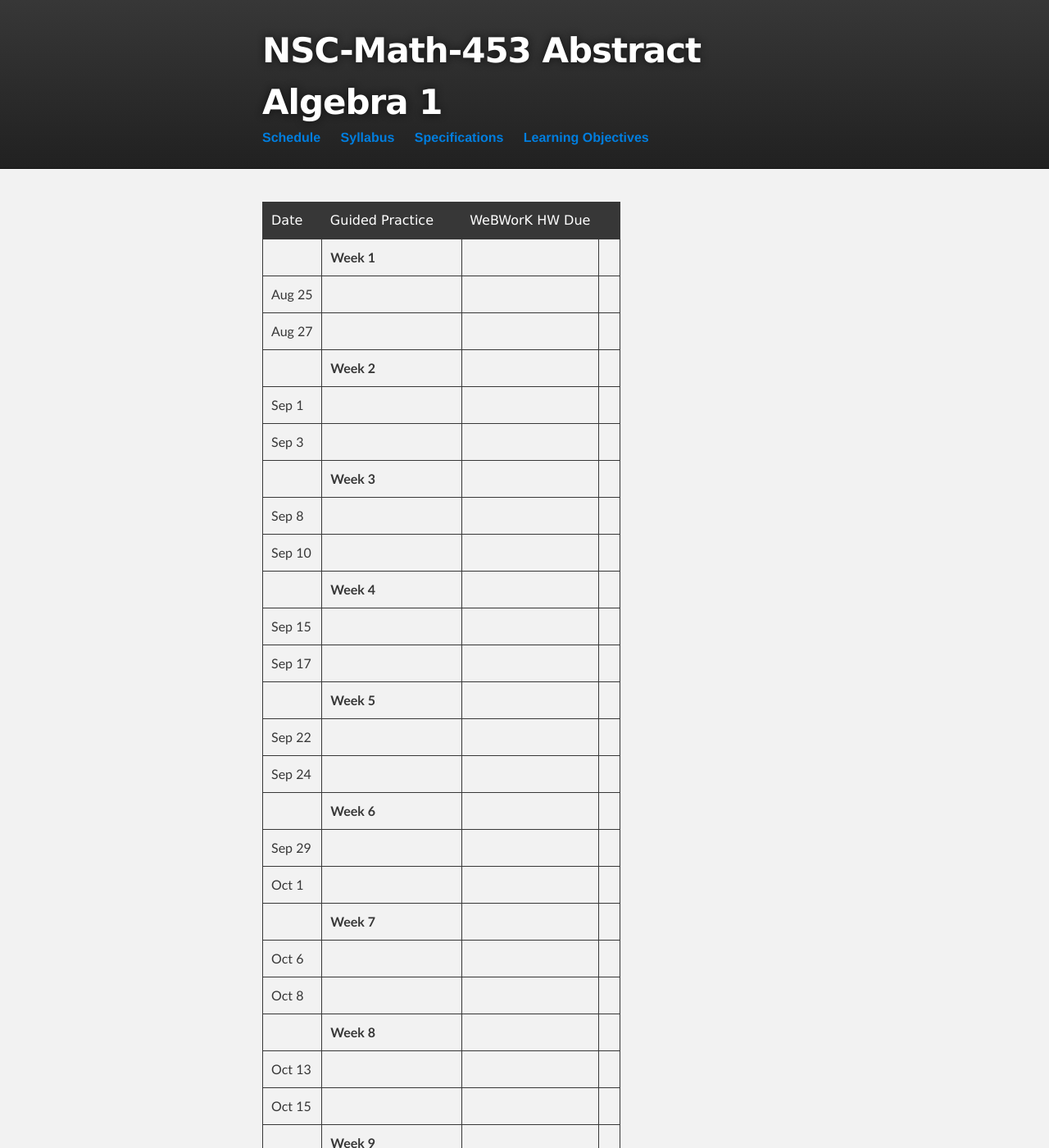
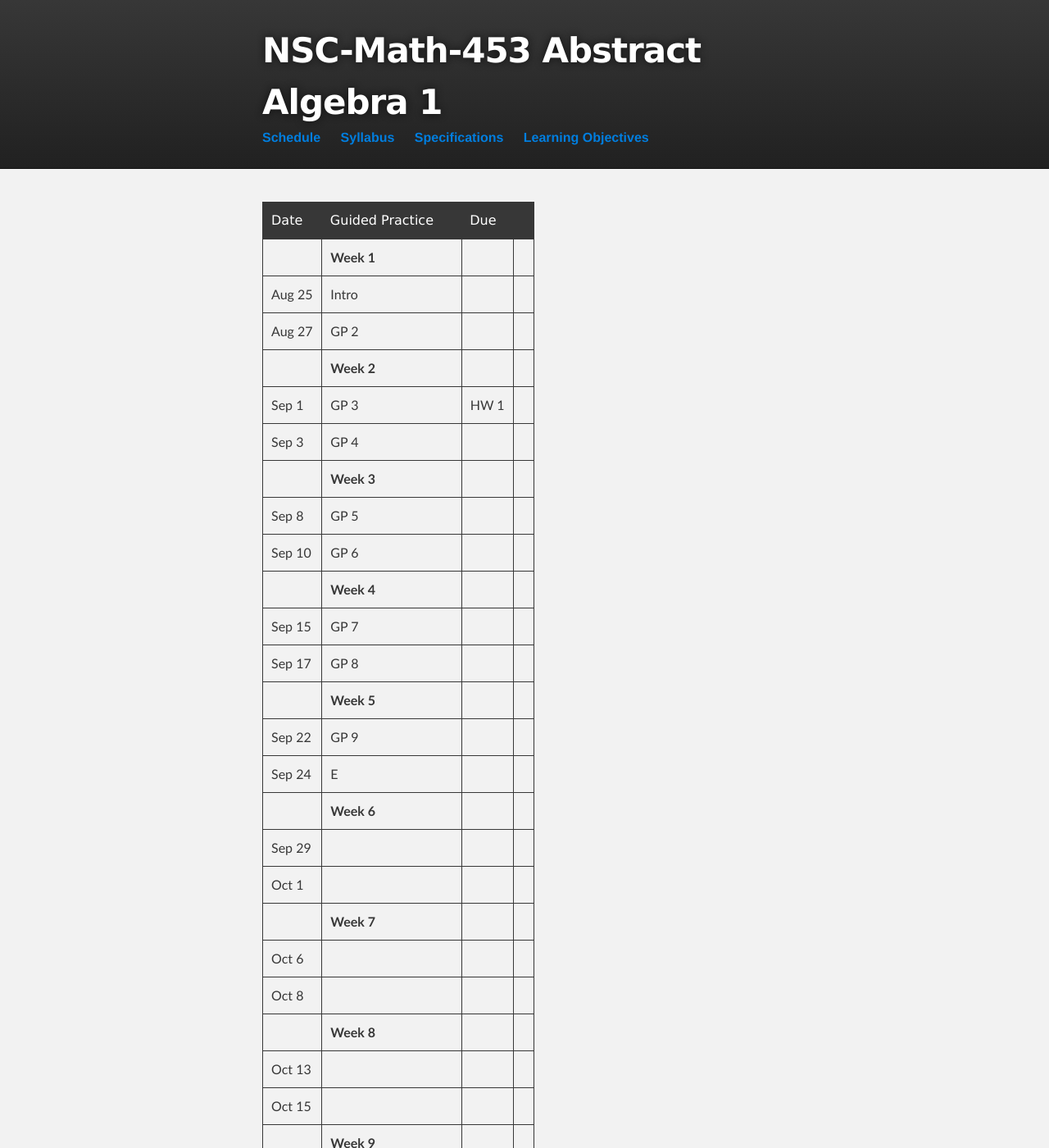
Before and after one commit to sergeballif/NSC-Math-453, a Jekyll site: the page built from index.md, in a window 1280 px wide and 1400 px high. Shown: the whole window at 82% size. Built offline with Jekyll 4.4.1, drawn with Linux system fonts in a browser that asks for light colours.

Commit message:
Update index.md

```diff
--- a/index.md
+++ b/index.md
@@ -3,23 +3,23 @@ layout: default
 title: Math 181 Schedule
 ---
 
-| Date   	| Guided Practice 	| WeBWorK HW Due 	|
+| Date   	| Guided Practice 	|  Due 	|
 |--------	|---------	|-----------------	|
 | 	| **Week 1**      	| |
-| Aug 25 	|  |	|
-| Aug 27 	|  |	|
+| Aug 25 	| Intro  |	|
+| Aug 27 	| GP 2 |	|
 |     	|   **Week 2**      	|                 	|
-| Sep 1 	|  | 	|
-| Sep 3 	|  | 	|
+| Sep 1 	| GP 3 | HW 1	|
+| Sep 3 	| GP 4  | 	|
 |     	|   **Week 3**      	|                 	|
-| Sep 8 	|  | |
-| Sep 10 	|  | |
+| Sep 8 	| GP 5 | |
+| Sep 10 	| GP 6 | |
 |     	|   **Week 4**      	|                 	|
-| Sep 15 	|  |	|
-| Sep 17 	|  |	|
+| Sep 15 	| GP 7|	|
+| Sep 17 	| GP 8 |	|
 |     	|   **Week 5**      	|                 	|
-| Sep 22 	|  |             	|
-| Sep 24 		| |             	|
+| Sep 22 	| GP 9 |             	|
+| Sep 24 	| E |             	|
 |     	|   **Week 6**      	|                 	|
 | Sep 29 	|   |     	|
 | Oct 1 		|   |             	|
```
